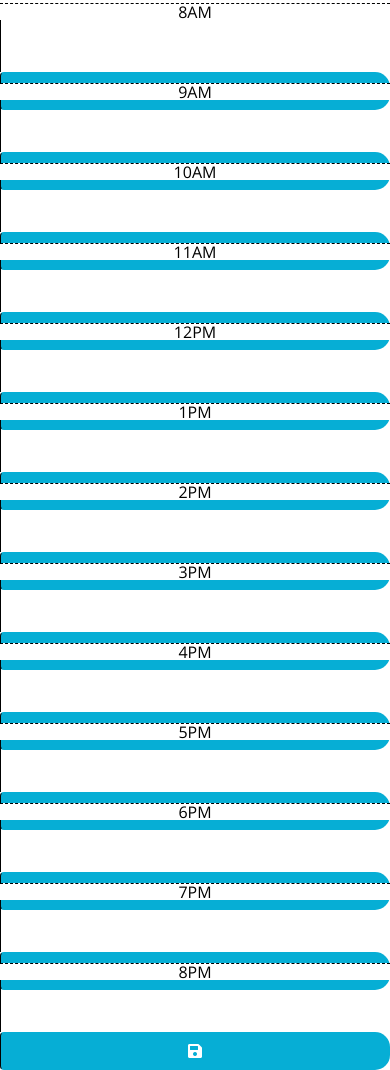
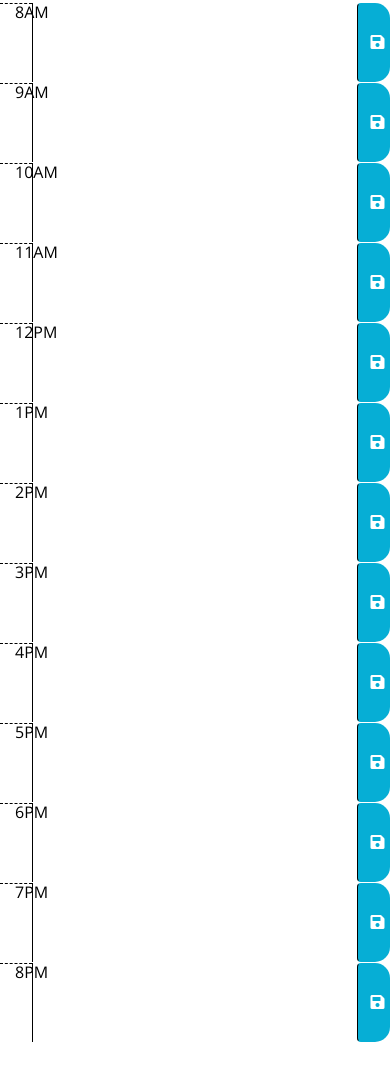
Before and after one commit to Kinzito17/Homework5, a plain HTML site: page index.html in a window 390 px wide. Shown: the part 377-1447 px from the top of the page. After the commit the page ends 1419 px from the top, so only its background shows below. Drawn offline with nearby package versions, Linux system fonts and the light colour scheme.

Commit message:
clean up html

```diff
--- a/index.html
+++ b/index.html
@@ -1,13 +1,15 @@
 <!DOCTYPE html>
 <html lang="en">
+
 <head>
 
-    <meta charset="UTF-8"/>
-    <meta name="viewport" content="width=device-width, initial-scale=1.0"/>
-    <meta http-equiv="X-UA-Compatible" content="ie=edge"/>
-    <link rel="stylesheet" href="https://stackpath.bootstrapcdn.com/bootstrap/4.3.1/css/bootstrap.min.css"/>
-    <link rel="stylesheet" href="https://use.fontawesome.com/releases/v5.8.1/css/all.css" integrity="sha384-50oBUHEmvpQ+1lW4y57PTFmhCaXp0ML5d60M1M7uH2+nqUivzIebhndOJK28anvf" crossorigin="anonymous"/>
-    <link href="https://fonts.googleapis.com/css?family=Open+Sans&display=swap" rel="stylesheet"/>
+    <meta charset="UTF-8" />
+    <meta name="viewport" content="width=device-width, initial-scale=1.0" />
+    <meta http-equiv="X-UA-Compatible" content="ie=edge" />
+    <link rel="stylesheet" href="https://stackpath.bootstrapcdn.com/bootstrap/4.3.1/css/bootstrap.min.css" />
+    <link rel="stylesheet" href="https://use.fontawesome.com/releases/v5.8.1/css/all.css"
+        integrity="sha384-50oBUHEmvpQ+1lW4y57PTFmhCaXp0ML5d60M1M7uH2+nqUivzIebhndOJK28anvf" crossorigin="anonymous" />
+    <link href="https://fonts.googleapis.com/css?family=Open+Sans&display=swap" rel="stylesheet" />
     <link rel="stylesheet" href="style.css" />
 
     <title>Work Day Scheduler</title>
@@ -29,88 +31,89 @@
     <div class="container">
 
         <div id="hour-8" class="row time-block">
-            <div class="hour col-md-1">8AM</div>
-                <textarea class="col-md-10 description"></textarea>
-                <button class="btn saveBtn col-md-1"><i class="fas fa-save"></i></button>
+            <div class="hour col-1">8AM</div>
+            <textarea id="8AM" class="col-10 description" name="8"></textarea>
+            <button class="btn saveBtn col-1"><i class="fas fa-save"></i></button>
         </div>
 
         <div id="hour-9" class="row time-block">
-            <div class="hour col-md-1">9AM</div>
-                <textarea class="col-md-10 description"></textarea>
-                <button class="btn saveBtn col-md-1"><i class="fas fa-save"></i></button>
+            <div class="hour col-1">9AM</div>
+            <textarea id="9AM" class="col-10 description" name="9"></textarea>
+            <button class="btn saveBtn col-1"><i class="fas fa-save"></i></button>
         </div>
 
         <div id="hour-10" class="row time-block">
-            <div class="hour col-md-1">10AM</div>
-                <textarea class="col-md-10 description"></textarea>
-                <button class="btn saveBtn col-md-1"><i class="fas fa-save"></i></button>
+            <div class="hour col-1">10AM</div>
+            <textarea id="10AM" class="col-10 description" name="10"></textarea>
+            <button class="btn saveBtn col-1"><i class="fas fa-save"></i></button>
         </div>
 
         <div id="hour-11" class="row time-block">
-            <div class="hour col-md-1">11AM</div>
-                <textarea class="col-md-10 description"></textarea>
-                <button class="btn saveBtn col-md-1"><i class="fas fa-save"></i></button>
+            <div class="hour col-1">11AM</div>
+            <textarea id="11AM" class="col-10 description" name="11"></textarea>
+            <button class="btn saveBtn col-1"><i class="fas fa-save"></i></button>
         </div>
 
         <div id="hour-12" class="row time-block">
-            <div class="hour col-md-1">12PM</div>
-                <textarea class="col-md-10 description"></textarea>
-                <button class="btn saveBtn col-md-1"><i class="fas fa-save"></i></button>
+            <div class="hour col-1">12PM</div>
+            <textarea id="12PM" class="col-10 description" name="12"></textarea>
+            <button class="btn saveBtn col-1"><i class="fas fa-save"></i></button>
         </div>
 
         <div id="hour-13" class="row time-block">
-            <div class="hour col-md-1">1PM</div>
-                <textarea class="col-md-10 description"></textarea>
-                <button class="btn saveBtn col-md-1"><i class="fas fa-save"></i></button>
+            <div class="hour col-1">1PM</div>
+            <textarea id="1PM" class="col-10 description" name="13"></textarea>
+            <button class="btn saveBtn col-1"><i class="fas fa-save"></i></button>
         </div>
 
         <div id="hour-14" class="row time-block">
-            <div class="hour col-md-1">2PM</div>
-                <textarea class="col-md-10 description"></textarea>
-                <button class="btn saveBtn col-md-1"><i class="fas fa-save"></i></button>
+            <div class="hour col-1">2PM</div>
+            <textarea id="2PM" class="col-10 description" name="14"></textarea>
+            <button class="btn saveBtn col-1"><i class="fas fa-save"></i></button>
         </div>
 
         <div id="hour-15" class="row time-block">
-            <div class="hour col-md-1">3PM</div>
-                <textarea class="col-md-10 description"></textarea>
-                <button class="btn saveBtn col-md-1"><i class="fas fa-save"></i></button>
+            <div class="hour col-1">3PM</div>
+            <textarea id="3PM" class="col-10 description" name="15"></textarea>
+            <button class="btn saveBtn col-1"><i class="fas fa-save"></i></button>
         </div>
 
         <div id="hour-16" class="row time-block">
-            <div class="hour col-md-1">4PM</div>
-                <textarea class="col-md-10 description"></textarea>
-                <button class="btn saveBtn col-md-1"><i class="fas fa-save"></i></button>
+            <div class="hour col-1">4PM</div>
+            <textarea id="4PM" class="col-10 description" name="16"></textarea>
+            <button class="btn saveBtn col-1"><i class="fas fa-save"></i></button>
         </div>
 
         <div id="hour-17" class="row time-block">
-            <div class="hour col-md-1">5PM</div>
-                <textarea class="col-md-10 description"></textarea>
-                <button class="btn saveBtn col-md-1"><i class="fas fa-save"></i></button>
+            <div class="hour col-1">5PM</div>
+            <textarea id="5PM" class="col-10 description" name="17"></textarea>
+            <button class="btn saveBtn col-1"><i class="fas fa-save"></i></button>
         </div>
 
         <div id="hour-18" class="row time-block">
-            <div class="hour col-md-1">6PM</div>
-                <textarea class="col-md-10 description"></textarea>
-                <button class="btn saveBtn col-md-1"><i class="fas fa-save"></i></button>
+            <div class="hour col-1">6PM</div>
+            <textarea id="6PM" class="col-10 description" name="18"></textarea>
+            <button class="btn saveBtn col-1"><i class="fas fa-save"></i></button>
         </div>
 
         <div id="hour-19" class="row time-block">
-            <div class="hour col-md-1">7PM</div>
-                <textarea class="col-md-10 description"></textarea>
-                <button class="btn saveBtn col-md-1"><i class="fas fa-save"></i></button>
+            <div class="hour col-1">7PM</div>
+            <textarea id="7PM" class="col-10 description" name="19"></textarea>
+            <button class="btn saveBtn col-1"><i class="fas fa-save"></i></button>
         </div>
 
         <div id="hour-20" class="row time-block">
-            <div class="hour col-md-1">8PM</div>
-                <textarea class="col-md-10 description"></textarea>
-                <button class="btn saveBtn col-md-1"><i class="fas fa-save"></i></button>
+            <div class="hour col-1">8PM</div>
+            <textarea id="8PM" class="col-10 description" name="20"></textarea>
+            <button class="btn saveBtn col-1"><i class="fas fa-save"></i></button>
         </div>
 
+    </div>
 
-    </div>
     <script src="https://code.jquery.com/jquery-3.4.1.min.js"></script>
     <script src="https://cdnjs.cloudflare.com/ajax/libs/moment.js/2.24.0/moment.min.js"></script>
     <script src="script.js"></script>
 
 </body>
+
 </html>
```
Lines whose indentation alone changed are shown as unchanged.
